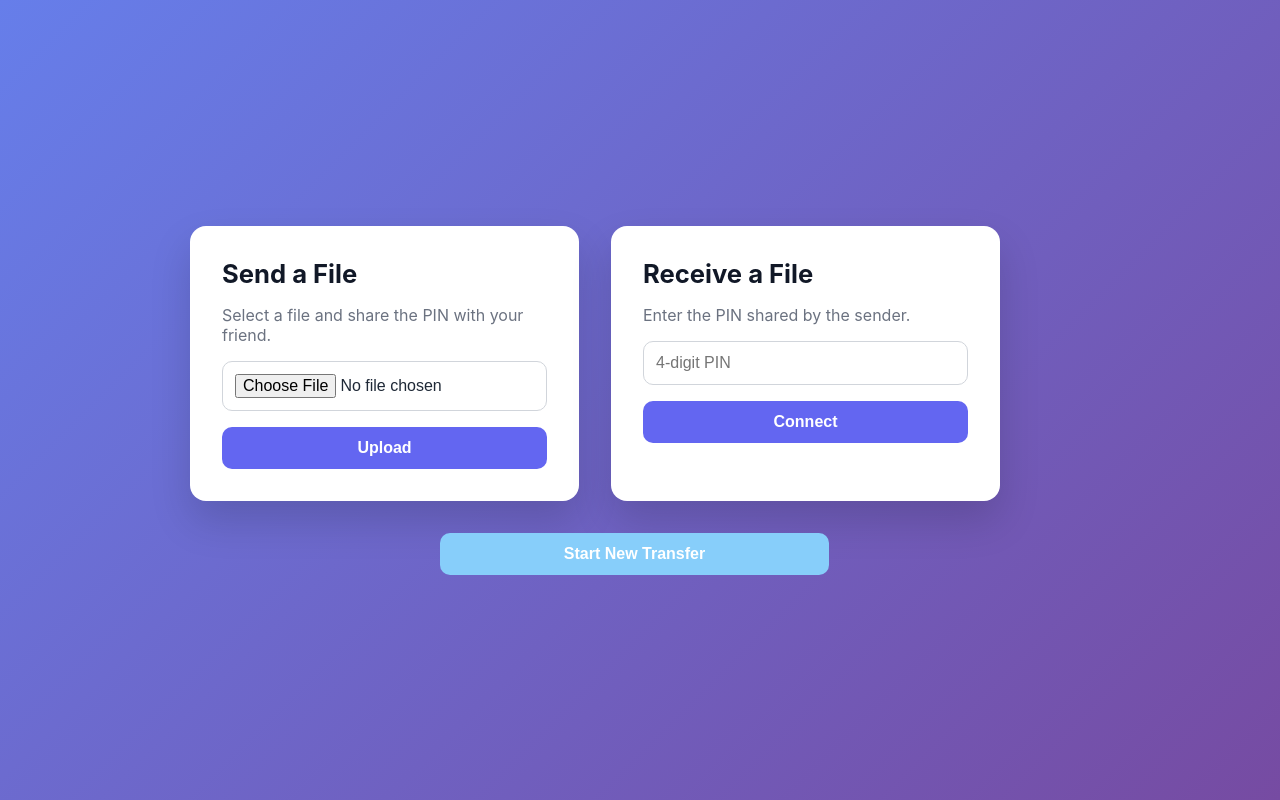
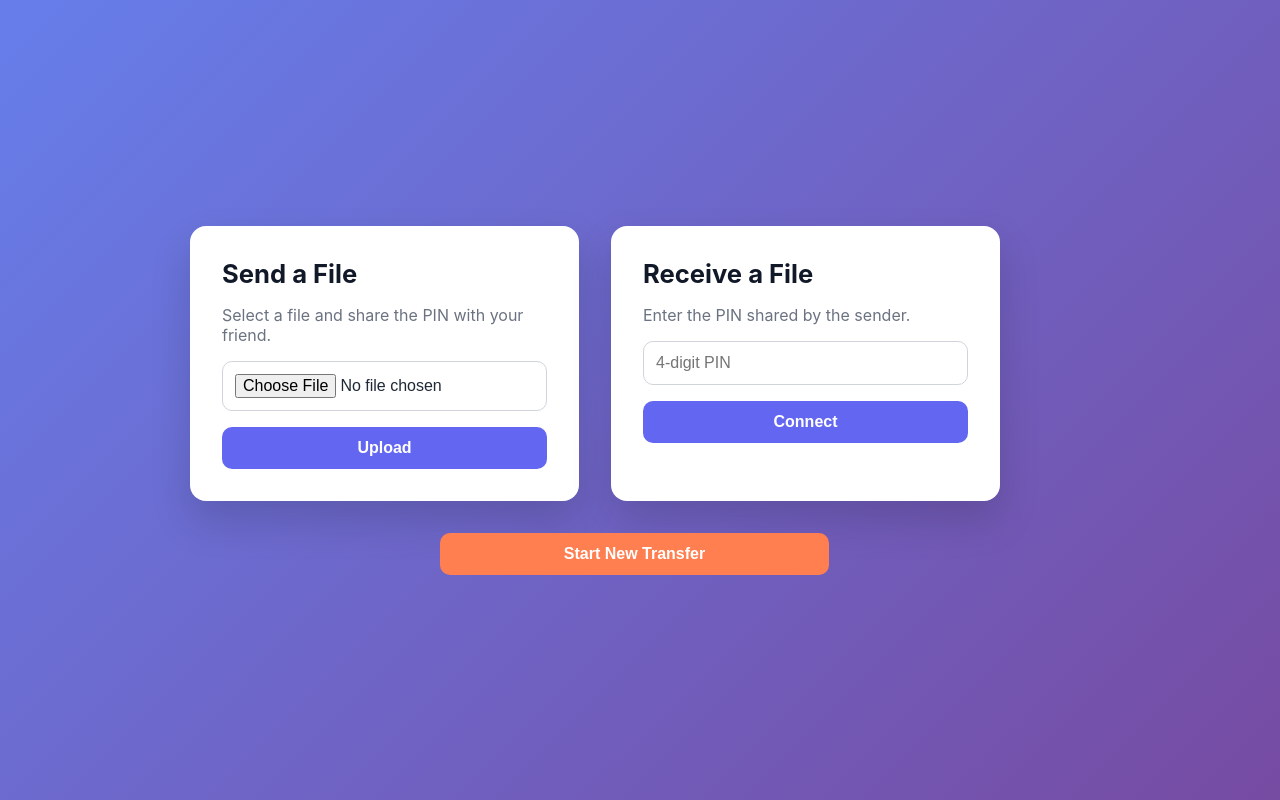
Before and after one commit to ksh-20/Send-It, a React (Vite) app in the folder frontend/: page / in a window 1280 px wide. Built offline with nearby package versions, Linux system fonts and the light colour scheme; no server answers.

Commit message:
Improved UI

```diff
--- a/frontend/src/styles.css
+++ b/frontend/src/styles.css
@@ -122,5 +122,5 @@ button:hover {
 
 .reset-btn {
   margin-left: 250px;
-  background-color: lightskyblue;
+  background-color: coral;
 }
```
